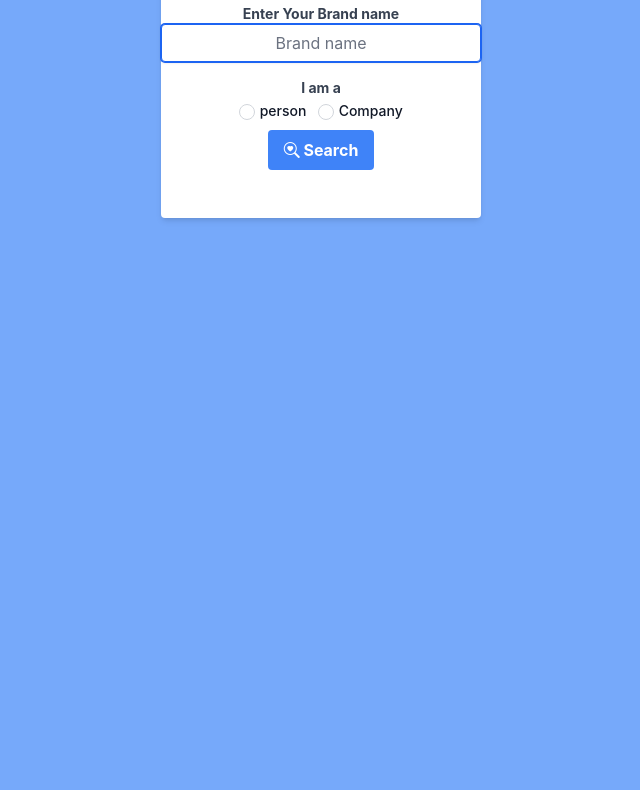
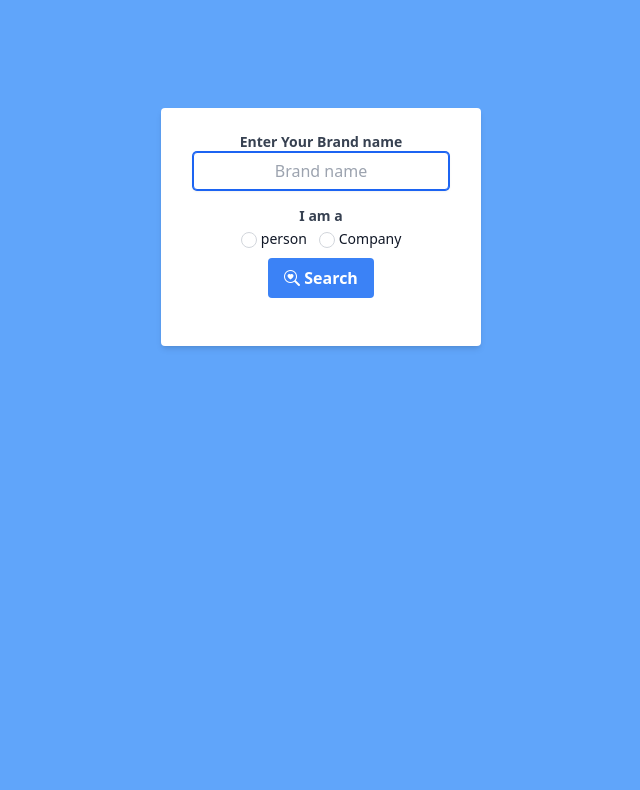
Before and after one commit to idk-Ritikyadav/buildina, a plain HTML site: page index.html in a window 1280 px wide. Shown: the part 68-858 px from the top of the page, without its empty margins (319-959 px from the left). Drawn offline with nearby package versions, Linux system fonts and the light colour scheme.

Commit message:
Update index.html

```diff
--- a/index.html
+++ b/index.html
@@ -5,7 +5,8 @@
     <meta charset="UTF-8">
     <meta http-equiv="X-UA-Compatible" content="IE=edge">
     <meta name="viewport" content="width=device-width, initial-scale=1.0">
-    <link rel="stylesheet" href="css/styles.css">
+    <script src="https://cdn.tailwindcss.com"></script>
+
     <link rel="stylesheet" href="https://cdn.jsdelivr.net/npm/bootstrap-icons@1.8.0/font/bootstrap-icons.css">
 
 
```
